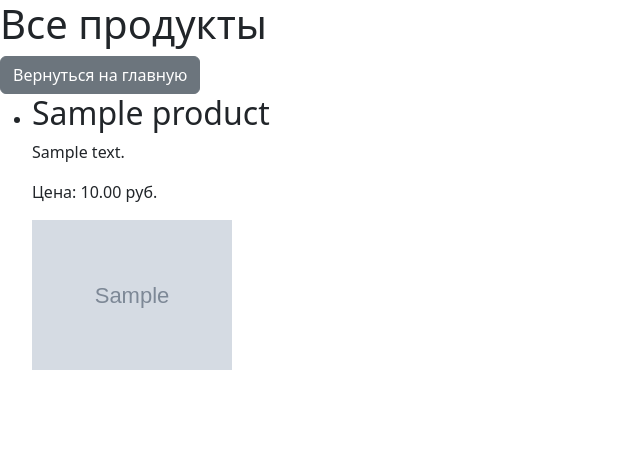
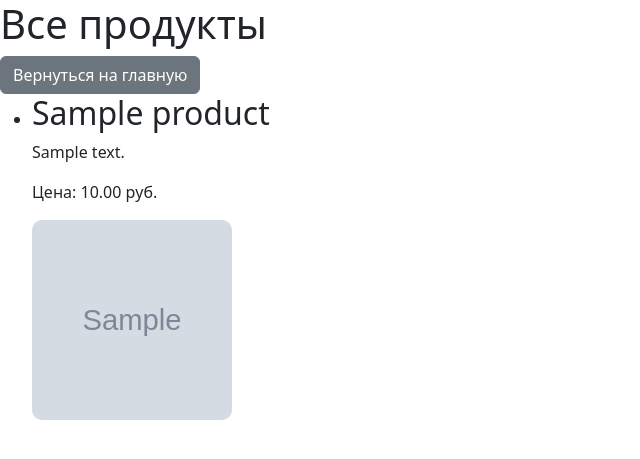
Before and after one commit to NataliaHancharova/cosmetics_shop, a Django app: template shop/templates/products.html in a window 1280 px wide. Shown: the top 459 px of the page, without its empty margins (0-640 px from the left). Run offline with Django 5.2, Linux system fonts and the light colour scheme; the template is opened without the code that fills it: values that come from a table or form of the project are taken from there, others are empty; tables that the repository leaves empty hold one stand-in row (values such as "Sample post"); grey boxes marked "Sample" are stand-in pictures.

Commit message:
добавлены картики

```diff
--- a/shop/templates/products.html
+++ b/shop/templates/products.html
@@ -5,6 +5,14 @@
     <meta name="viewport" content="width=device-width, initial-scale=1.0">
     <title>Все продукты</title>
     <link rel="stylesheet" href="https://cdn.jsdelivr.net/npm/bootstrap@5.3.0/dist/css/bootstrap.min.css">
+    <style>
+        .product-image {
+            width: 200px; /* Фиксированная ширина */
+            height: 200px; /* Фиксированная высота */
+            object-fit: cover; /* Обрезка изображения, чтобы оно заполнило контейнер */
+            border-radius: 10px; /* Закруглённые углы (опционально) */
+        }
+    </style>
 </head>
 <body>
     <h1>Все продукты</h1>
@@ -18,7 +26,7 @@
             <p>{{ product.description }}</p>
             <p>Цена: {{ product.price }} руб.</p>
             {% if product.image %}
-            <img src="{{ product.image.url }}" alt="{{ product.name }}" style="width: 200px; height: auto;">
+            <img src="{{ product.image.url }}" alt="{{ product.name }}" class="product-image">
             {% endif %}
         </li>
         {% endfor %}
```
Also changed, not shown: media/product_images/patchi_fSkZLL5.webp (added), media/product_images/гель_для_области_вокруг_глаз.webp (added), media/product_images/крем_для_век.webp (added), media/product_images/крем_для_лица.webp (added), media/product_images/увлажняющий_тональный_крем.webp (added).
